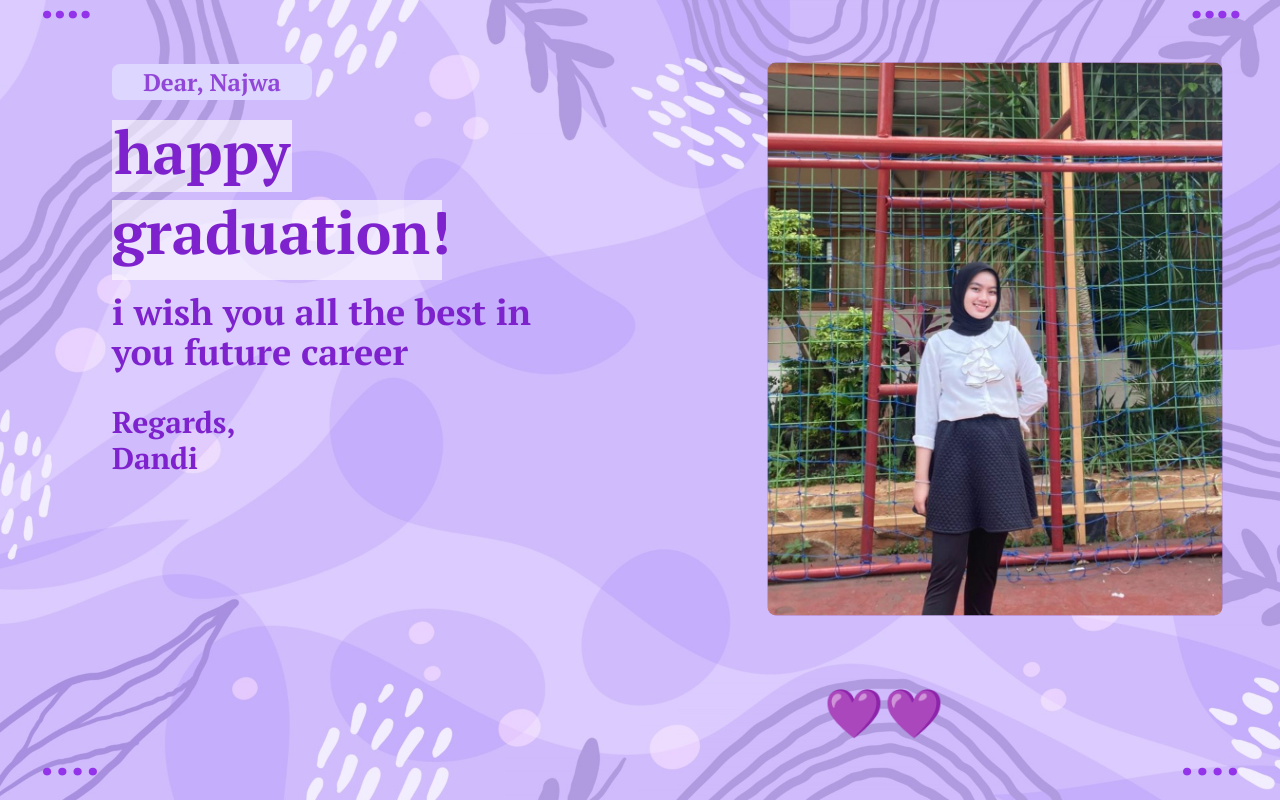
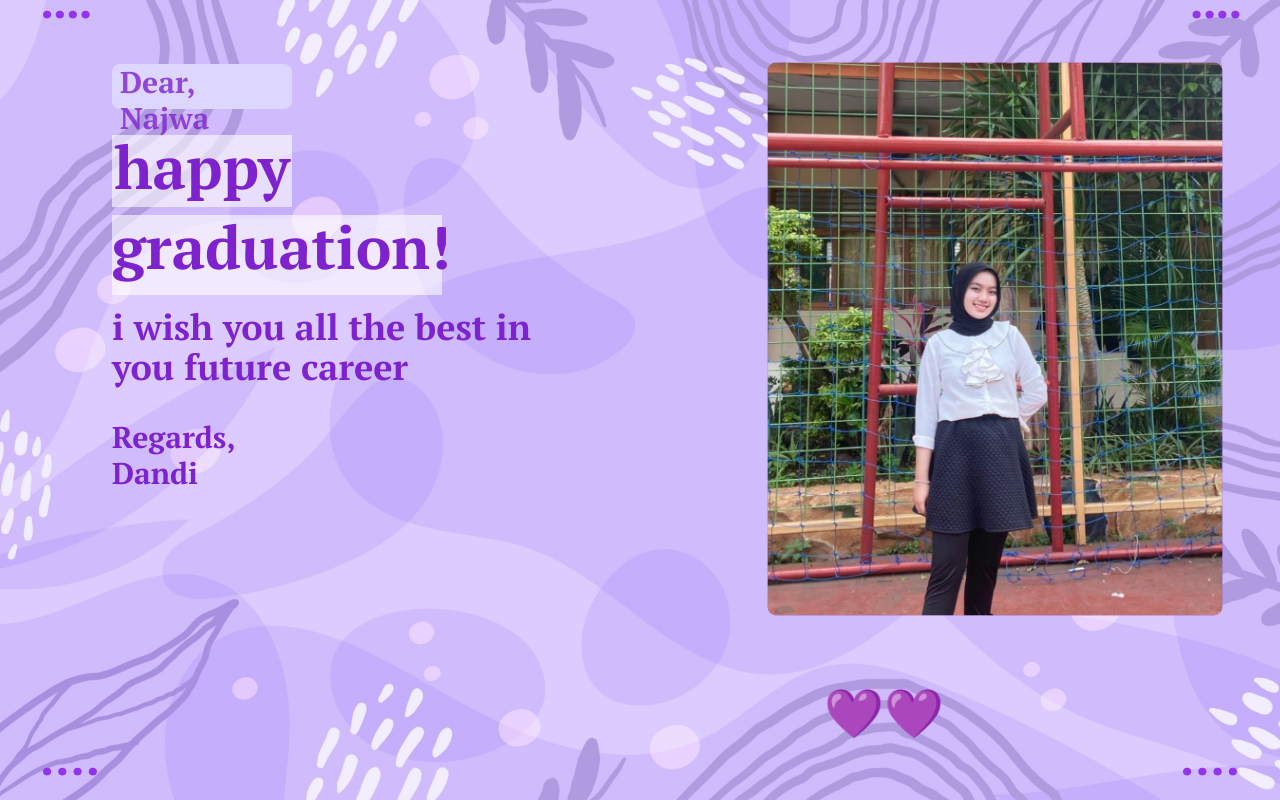
Before and after one commit to Dandnirv/graduation.github.io, a website: page public/index.html in a window 1280 px wide. Drawn offline with nearby package versions, Linux system fonts and the light colour scheme.

Commit message:
change height of button in left content

```diff
--- a/public/index.html
+++ b/public/index.html
@@ -43,7 +43,7 @@
         <div class="main-content">
           <div class="left-content">
             <button
-              class="h-10 w-3/5 mx-auto text-2xl font-extrabold text-purple-700/80 ml-[72px] bg-violet-200 rounded-lg hover:bg-white/60 hover:text-purple-700 transition duration-300 ease-in-out sm:h-20 sm:w-[40%] sm:text-4xl sm:ml-[205px] mb-4 sm:mb-5 lg:text-2xl lg:h-9 lg:w-2/6 lg:ml-0"
+              class="h-10 w-3/5 mx-auto text-2xl font-extrabold text-purple-700/80 ml-[72px] bg-violet-200 rounded-lg hover:bg-white/60 hover:text-purple-700 transition duration-300 ease-in-out sm:h-20 sm:w-[40%] sm:text-4xl sm:ml-[205px] mb-4 sm:mb-5 lg:text-3xl lg:h-[2.8rem] lg:w-[30%] lg:ml-0 lg:text-left lg:pl-2"
               id="btn-name"
               id="btn-name"
               onclick="showAlert()"
```
Also changed, not shown: public/css/style.css.
